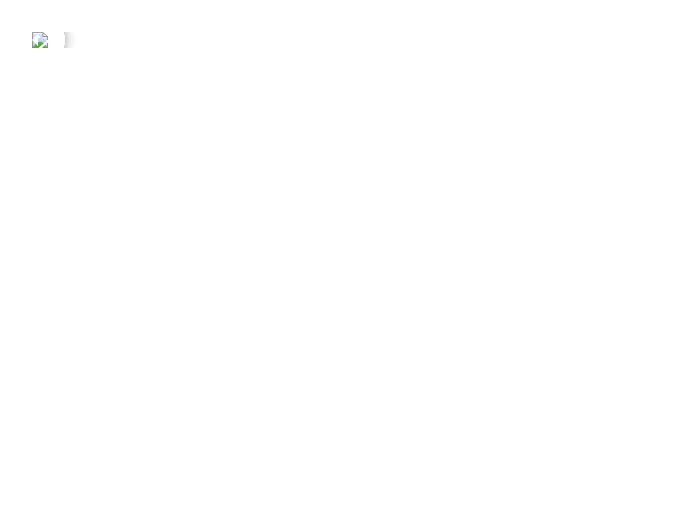
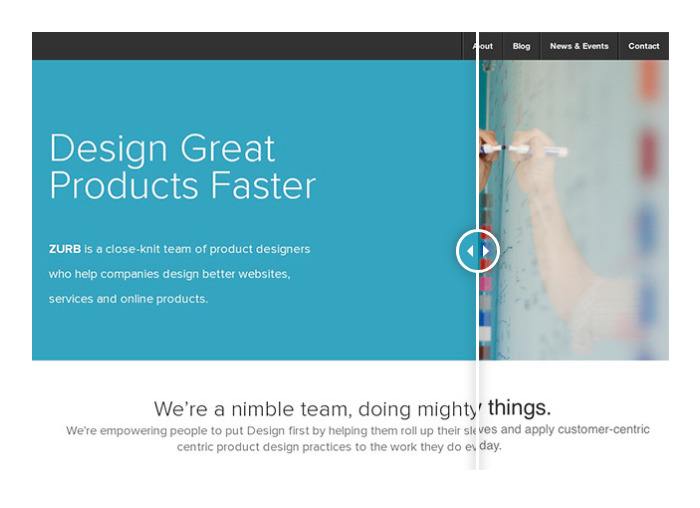
Before and after one commit to obogd/resolution-comparison, a website: page index.html in a window 1280 px wide. Shown: the whole page, without its empty margins (123-823 px from the left). Drawn offline with nearby package versions, Linux system fonts and the light colour scheme.

Commit message:
Update index.html

```diff
--- a/index.html
+++ b/index.html
@@ -17,8 +17,8 @@
     <div class="row" style="margin-top: 2em;">
       <div class="large-8 columns">
         <div class="twentytwenty-container">
-          <img src="img/AyersRock_1.jpg" />
-          <img src="img/AyersRock_2.jpg" />
+          <img src="img/1_1.jpg" />
+          <img src="img/1_2.jpg" />
         </div>
       </div>
     </div>
```
